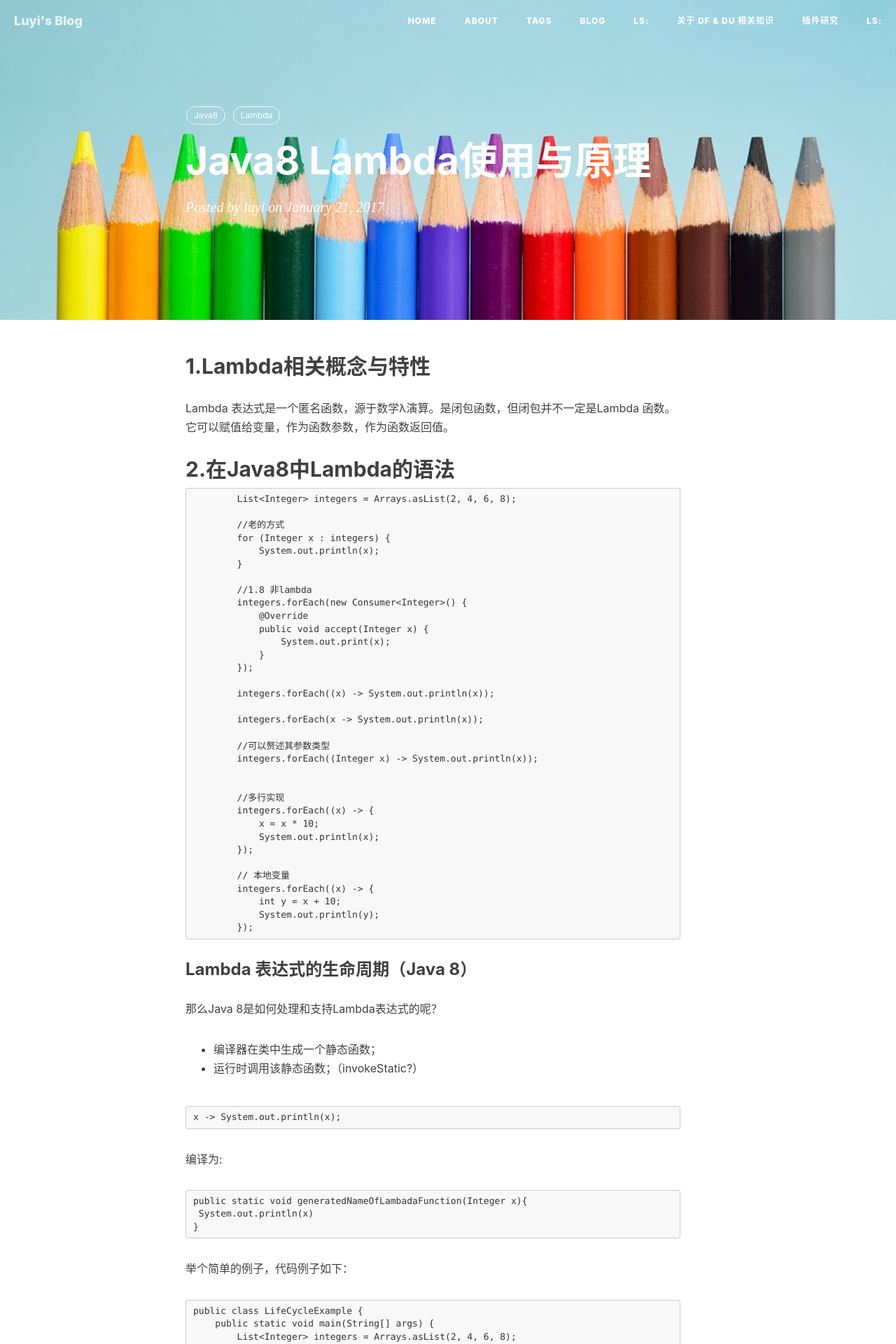
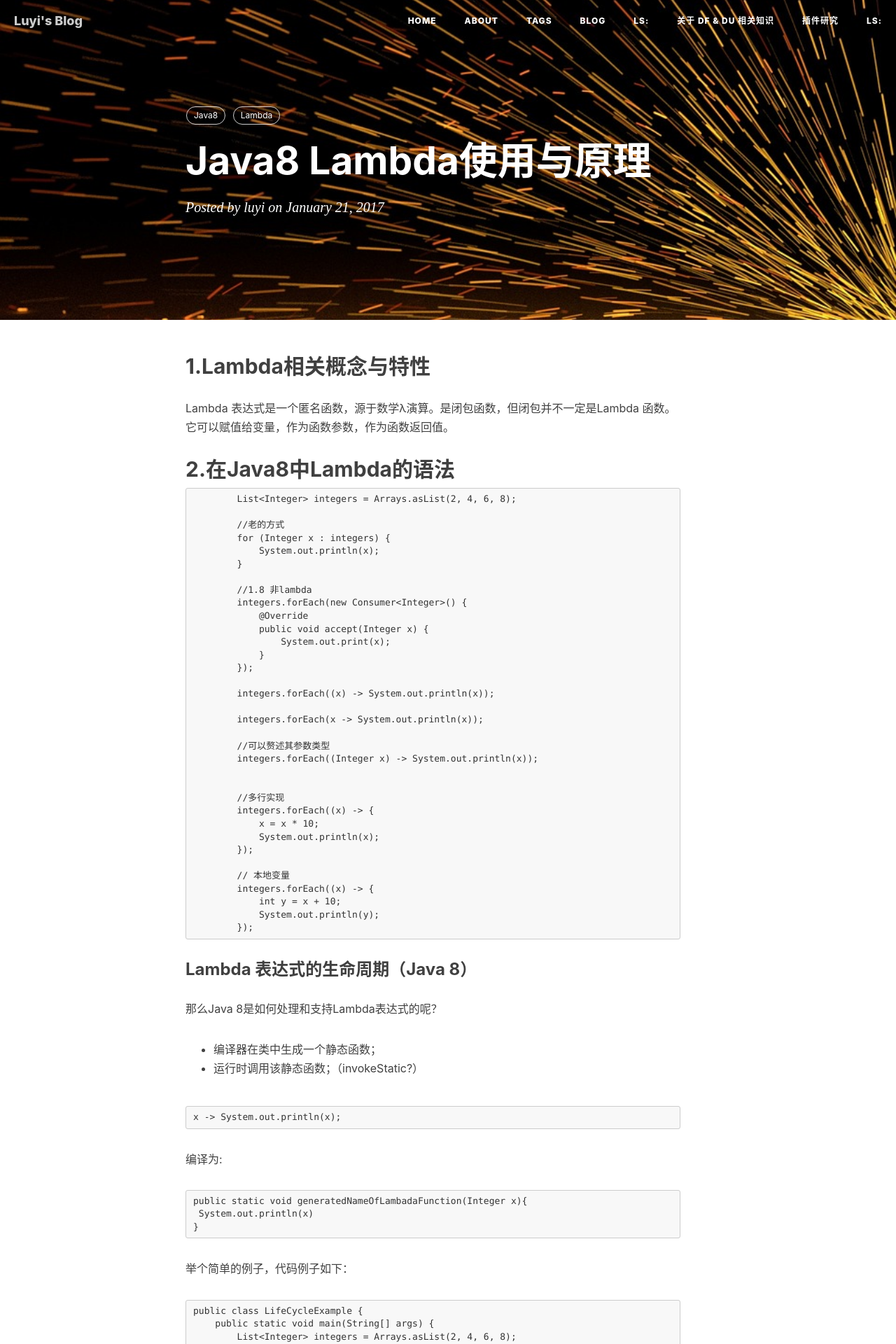
Before and after one commit to luyiisme/luyiisme.github.io, a Jekyll site: the page built from _posts/2017-01-21-java8-lambda.markdown, in a window 1280 px wide. Shown: the top 1920 px of the page at 70% size. Built offline with Jekyll 4.4.1, drawn with Linux system fonts in a browser that asks for light colours; nearby versions of some CDN libraries; comment, search, counter and statistics services are not loaded.

Commit message:
edit post

```diff
--- a/_posts/2017-01-21-java8-lambda.markdown
+++ b/_posts/2017-01-21-java8-lambda.markdown
@@ -3,7 +3,7 @@
 title:      "Java8 Lambda使用与原理"
 date:       2017-01-21
 author:     "luyi"
-header-img: "img/post-bg-pens.jpg"
+header-img: "img/post-bg-metalworking.jpg"
 tags:
     - Java8
     - Lambda
```
Also changed, not shown: img/post-bg-metalworking.jpg (added).
